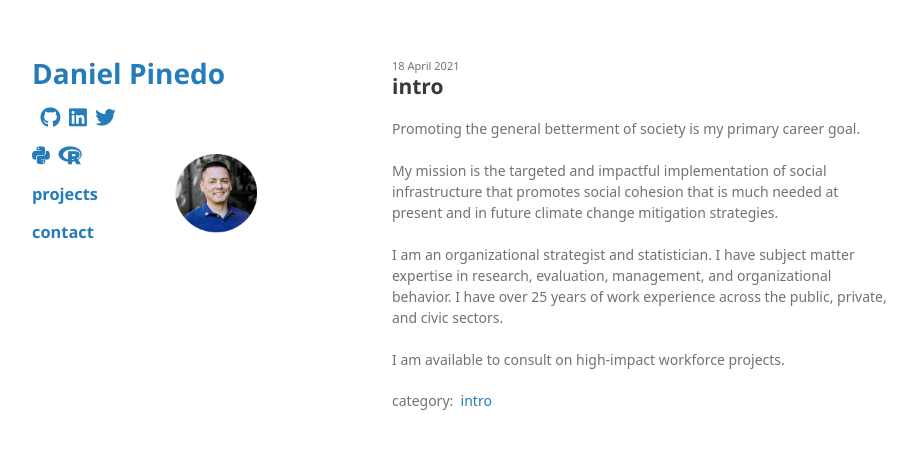
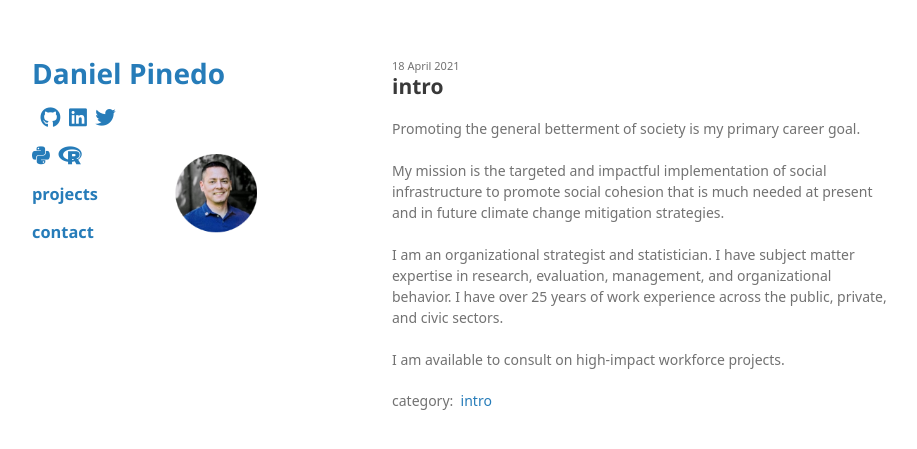
Before and after one commit to odenipinedo/odenipinedo.github.io, a Jekyll site: the page built from _posts/2021-04-18-intro.md, in a window 1280 px wide. Shown: the top 449 px of the page, without its empty margins (178-1095 px from the left). Built offline with Jekyll 4.4.1, drawn with Linux system fonts in a browser that asks for light colours; nearby versions of some CDN libraries; some web fonts are replaced; a style sheet for code colours, icons or effects is not loaded; the repository's description, which GitHub fills in, is left out.

Commit message:
Update 2021-04-18-intro.md

```diff
--- a/_posts/2021-04-18-intro.md
+++ b/_posts/2021-04-18-intro.md
@@ -15,7 +15,7 @@ sitemap:
 <p>
 Promoting the general betterment of society is my primary career goal.
 <br><br>
-My mission is the targeted and impactful implementation of social infrastructure that promotes social cohesion that is much needed at present and in future climate change mitigation strategies.
+My mission is the targeted and impactful implementation of social infrastructure to promote social cohesion that is much needed at present and in future climate change mitigation strategies.
 <br><br>
 I am an organizational strategist and statistician. I have subject matter expertise in research, evaluation, management, and organizational behavior. I have over 25 years of work experience across the public, private, and civic sectors.
 <br><br>
```
